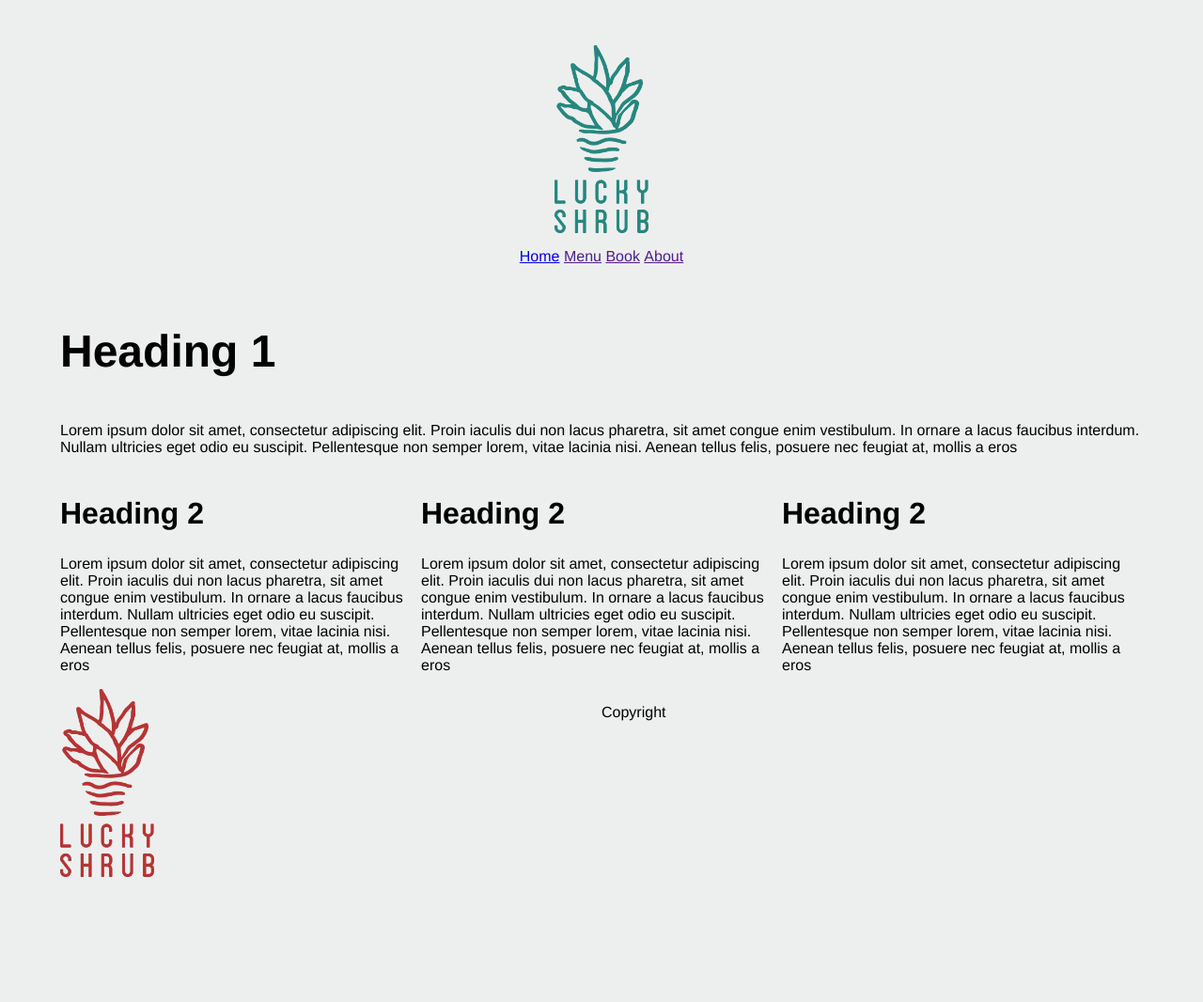
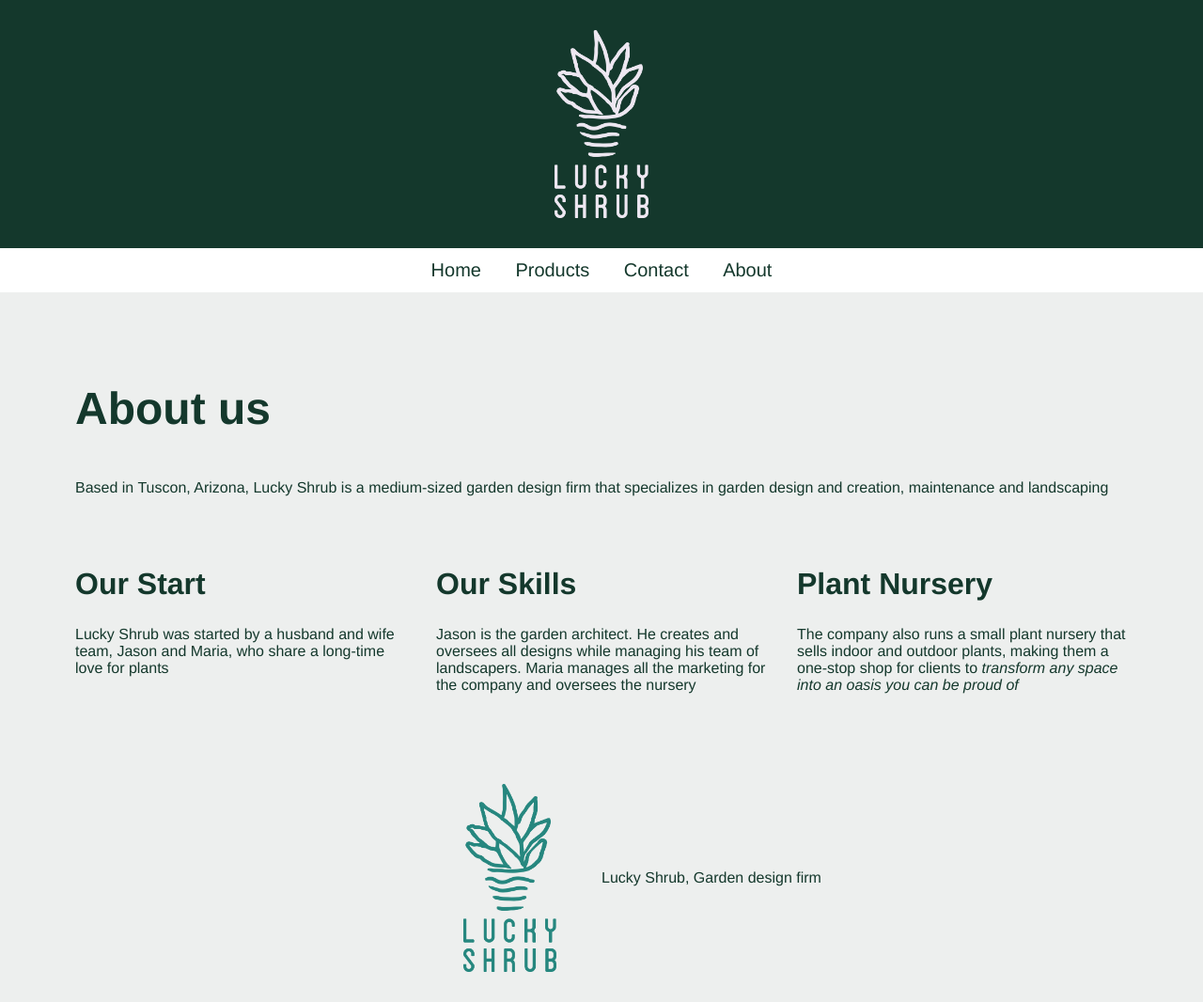
Before and after one commit to lilianaods/lucky-shrub, a plain HTML site: page index.html in a window 1280 px wide. Shown: the whole page at 94% size. Before the commit the page ends 985 px from the top, so only its background shows below. Drawn offline with Linux system fonts and the light colour scheme.

Commit message:
Update home page content and styling

```diff
--- a/css/styles.css
+++ b/css/styles.css
@@ -1,10 +1,15 @@
 body {
     background-color: #edefee;
     font-family: helvetica, serif;
-    margin-top: 3rem;
-    margin-bottom: 3rem;
+    color: #14382c;
+    margin: 0;
+}
+
+main {
     margin-left: 5%;
     margin-right: 5%;
+    padding-top: 2rem;
+    padding-bottom: 2rem;
 }
 
 h1 {
@@ -15,34 +20,106 @@ h2 {
     font-size: 2rem;
 }
 
-header > img {
+header {
+    background-color: #14382c;
+    padding-top: 2rem;
+    padding-bottom: 2rem;
+}
+
+header>img {
     display: block;
     margin-left: auto;
     margin-right: auto;
+}
+
+nav {
+    background-color: #fff;
+    /* border: 1px solid red; */
 }
 
 nav ul {
     list-style: none;
     text-align: center;
     padding: 0;
+    margin: 0;
 }
 
 nav li {
     display: inline-block;
+    font-size: 1.25rem;
+    padding: .75rem 1rem .75rem 1rem;
 }
 
-section {
-    display: flex;
+nav li:hover {
+    background-color: #14382c;
+}
+
+
+nav li a {
+    text-decoration: none;
+    color: #14382c;
+}
+
+nav li:hover a {
+    color: #fff;
+}
+
+main {
+    display: grid;
+    grid-template-rows: auto auto;
 }
 
 article {
     flex: 1;
+    padding: 1rem;
+}
+
+.container {
+    display: grid;
+    grid-template-columns: 100%;
+}
+
+/* Add media rules for container class below */
+@media (min-width: 768px) {
+    .container {
+        display: grid;
+        grid-template-columns: repeat(3, 1fr);
+    }
 }
 
 footer {
     display: flex;
+    align-items: center;
 }
 
 footer div {
     flex: 1;
 }
+
+footer img {
+    padding: 2rem 3rem 2rem 0;
+    display: block;
+    margin-left: auto;
+}
+
+@keyframes slidein {
+    from {
+        margin-left: 100%;
+        width: 300%;
+    }
+
+    to {
+        margin-left: 0%;
+        width: 100%;
+    }
+}
+
+h1 {
+    animation-duration: 3s;
+    animation-name: slidein;
+}
+
+h2:hover {
+    color: #26877f;
+    cursor: pointer;
+}
--- a/index.html
+++ b/index.html
@@ -5,17 +5,17 @@
     <meta charset="UTF-8">
     <meta http-equiv="X-UA-Compatible" content="IE=edge">
     <meta name="viewport" content="width=device-width, initial-scale=1.0">
-    <title>Document</title>
+    <title>Lucky Shrub</title>
 
     <!-- Open Graph Protocol -->
-    <meta property="og:title" content="">
+    <meta property="og:title" content="Lucky Shrub">
     <meta property="og:type" content="website">
     <meta property="og:image" content="">
     <meta property="og:url" content="">
     <!-- Optional -->
-    <meta property="og:description" content="">
+    <meta property="og:description" content="Lucky Shrub is a medium-sized garden design firm">
     <meta property="og:locale" content="en_US">
-    <meta property="og:site_name" content="">
+    <meta property="og:site_name" content="Lucky Shrub">
 
     <!-- Include your CSS files here -->
     <link rel="stylesheet" href="css/styles.css">
@@ -23,60 +23,49 @@
 
 <body>
     <header>
-        <!-- Add your website name or logo here -->
-        <img src="Asset 2@3x.png" alt="logo" height="200px">
+        <img src="Asset 3@3x.png" alt="logo" height="200px">
     </header>
     <nav>
-        <!-- Add your website navigation here -->
         <ul>
             <li><a href="index.html">Home</a></li>
-            <li><a href="">Menu</a></li>
-            <li><a href="">Book</a></li>
+            <li><a href="">Products</a></li>
+            <li><a href="">Contact</a></li>
             <li><a href="">About</a></li>
         </ul>
     </nav>
     <main>
-        <!-- Add your main content here -->
         <section>
             <article>
-                <h1>Heading 1</h1>
-                <p>Lorem ipsum dolor sit amet, consectetur adipiscing elit. Proin iaculis dui non lacus pharetra, sit
-                    amet congue enim vestibulum. In ornare a lacus faucibus interdum. Nullam ultricies eget odio eu
-                    suscipit. Pellentesque non semper lorem, vitae lacinia nisi. Aenean tellus felis, posuere nec
-                    feugiat at, mollis a eros</p>
+                <h1>About us</h1>
+                <p>Based in Tuscon, Arizona, Lucky Shrub is a medium-sized garden design firm that specializes in garden
+                    design and creation, maintenance and landscaping</p>
             </article>
         </section>
-        <section>
+        <section class="container">
             <article>
-                <h2>Heading 2</h2>
-                <p>Lorem ipsum dolor sit amet, consectetur adipiscing elit. Proin iaculis dui non lacus pharetra, sit
-                    amet congue enim vestibulum. In ornare a lacus faucibus interdum. Nullam ultricies eget odio eu
-                    suscipit. Pellentesque non semper lorem, vitae lacinia nisi. Aenean tellus felis, posuere nec
-                    feugiat at, mollis a eros</p>
+                <h2>Our Start</h2>
+                <p>Lucky Shrub was started by a husband and wife team, Jason and Maria, who share a long-time love for
+                    plants</p>
             </article>
             <article>
-                <h2>Heading 2</h2>
-                <p>Lorem ipsum dolor sit amet, consectetur adipiscing elit. Proin iaculis dui non lacus pharetra, sit
-                    amet congue enim vestibulum. In ornare a lacus faucibus interdum. Nullam ultricies eget odio eu
-                    suscipit. Pellentesque non semper lorem, vitae lacinia nisi. Aenean tellus felis, posuere nec
-                    feugiat at, mollis a eros</p>
+                <h2>Our Skills</h2>
+                <p>Jason is the garden architect. He creates and oversees all designs while managing his team
+                    of landscapers. Maria manages all the marketing for the company and oversees the nursery</p>
             </article>
             <article>
-                <h2>Heading 2</h2>
-                <p>Lorem ipsum dolor sit amet, consectetur adipiscing elit. Proin iaculis dui non lacus pharetra, sit
-                    amet congue enim vestibulum. In ornare a lacus faucibus interdum. Nullam ultricies eget odio eu
-                    suscipit. Pellentesque non semper lorem, vitae lacinia nisi. Aenean tellus felis, posuere nec
-                    feugiat at, mollis a eros</p>
+                <h2>Plant Nursery</h2>
+                <p>The company also runs a small plant nursery that sells indoor and outdoor plants, making them a
+                    one-stop shop
+                    for clients to <i>transform any space into an oasis you can be proud of</i></p>
             </article>
         </section>
     </main>
     <footer>
-        <!-- Add yout copyright notices and other footer content here -->
         <div>
-            <img src="Asset 1@3x.png" alt="logo" height="200px">
+            <img src="Asset 2@3x.png" alt="logo" height="200px">
         </div>
         <div>
-            <p>Copyright</p>
+            <p>Lucky Shrub, Garden design firm</p>
         </div>
     </footer>
 
```
